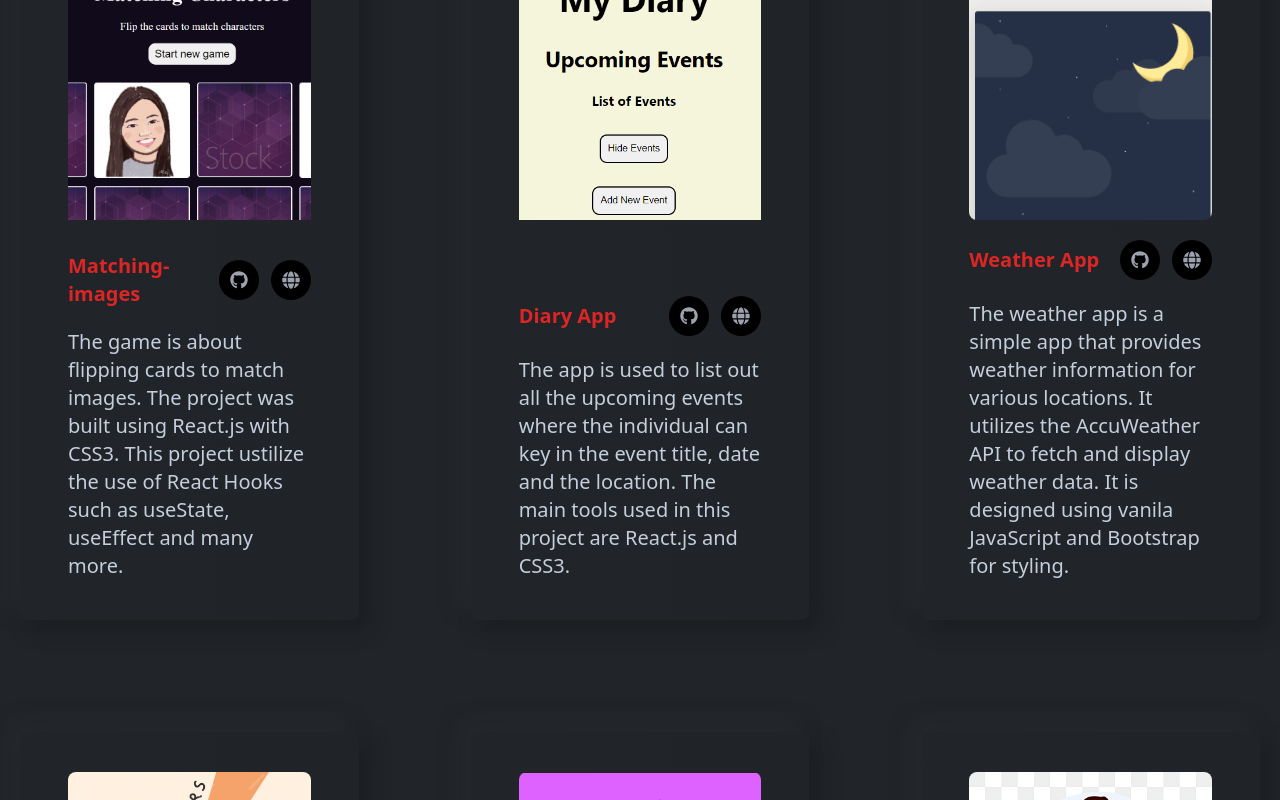
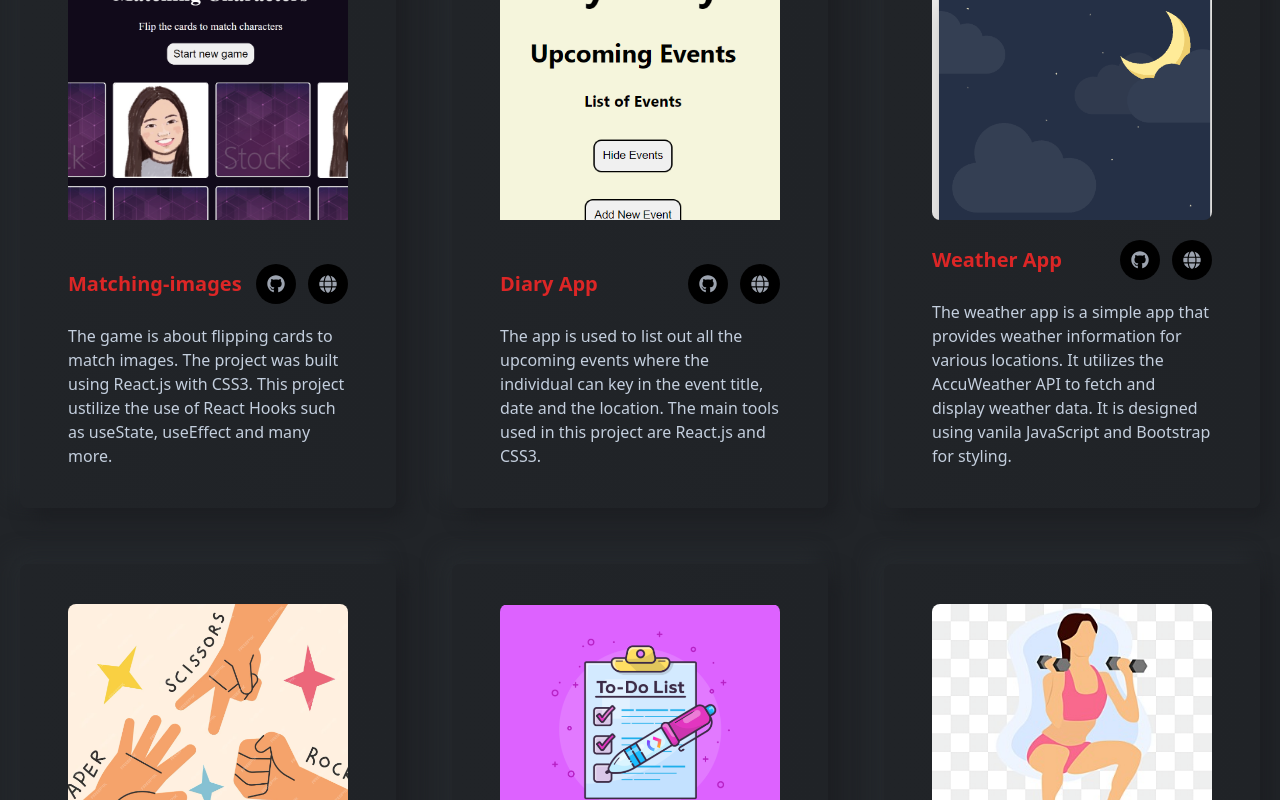
Before and after one commit to Babucarr-Badjie/Personal-Portfolio, a React (Create React App) app: page / in a window 1280 px wide. Shown: the part 1551-2351 px from the top of the page. Built offline with nearby package versions, Linux system fonts and the light colour scheme.

Commit message:
updated the gap between project cards

```diff
--- a/src/pages/projects/Project.js
+++ b/src/pages/projects/Project.js
@@ -20,7 +20,7 @@ export default function Project() {
       </div>
       <div
         className="grid grid-cols-1 largerLaptop:grid-cols-3
-        largerTablet:grid-cols-2 gap-12 largerLaptop:gap-28 mt-10"
+        largerTablet:grid-cols-2 gap-8 largerLaptop:gap-14 mt-10"
       >
         {/* Project 1 */}
         <ProjectCard
--- a/src/pages/projects/ProjectCard.js
+++ b/src/pages/projects/ProjectCard.js
@@ -44,7 +44,7 @@ export default function ProjectCard({
             </span>
           </div>
         </div>
-        <div className="mt-5 text-md largerTablet:text-xl">
+        <div className="mt-5 text-md largerTablet:text-md">
           {projectDescription}
         </div>
       </div>
```
